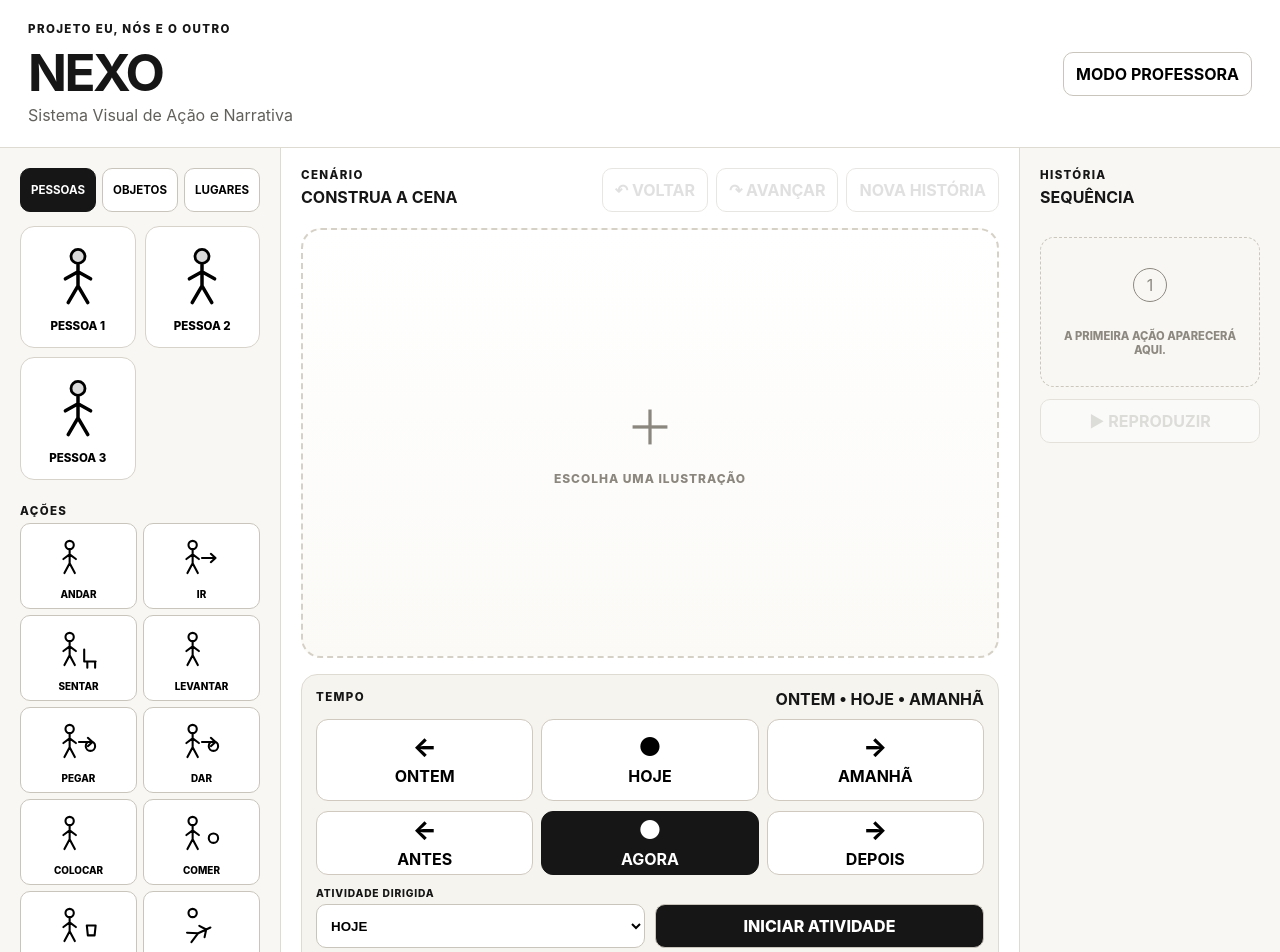
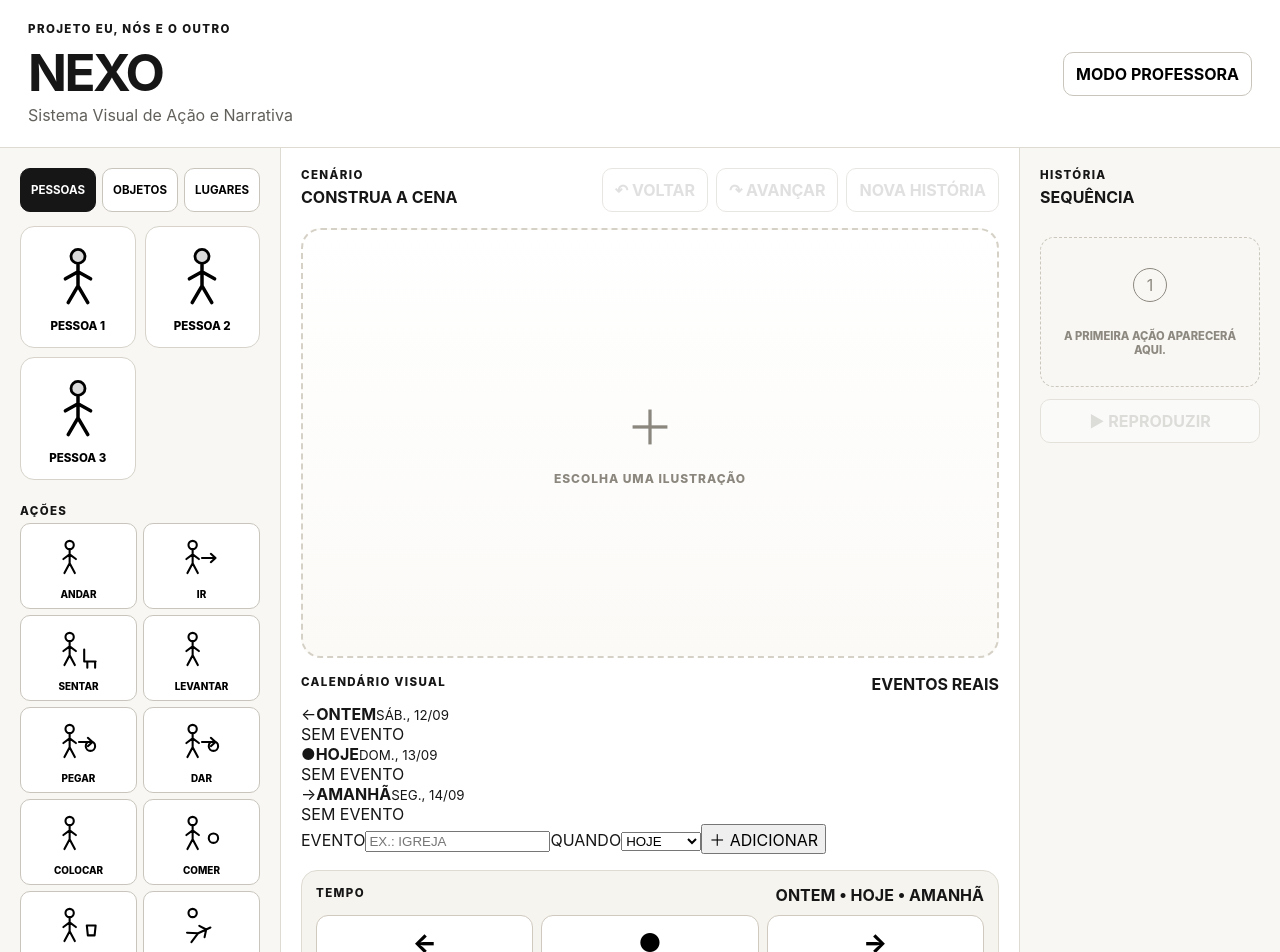
Before and after one commit to aeduardasantana/nexo, a React (Vite) app: page / in a window 1280 px wide. Shown: the top 952 px of the page. Built offline with nearby package versions, Linux system fonts and the light colour scheme.

Commit message:
feat: add concrete events visual calendar [edufertanapo]

```diff
--- a/src/App.tsx
+++ b/src/App.tsx
@@ -19,6 +19,7 @@ import type {
   SpatialRelation,
   SpatialTask,
   TemporalDay,
+  TemporalEvent,
 } from './types/domain';
 
 const categoryLabels: Record<AssetCategory, string> = {
@@ -80,6 +81,10 @@ export default function App() {
   const [spatialTaskActive, setSpatialTaskActive] = useState(false);
   const [temporalTaskActive, setTemporalTaskActive] = useState(false);
   const [expectedTemporalDay, setExpectedTemporalDay] = useState<TemporalDay>('today');
+  const [temporalEvents, setTemporalEvents] = useState<TemporalEvent[]>([]);
+  const [newTemporalEventLabel, setNewTemporalEventLabel] = useState('');
+  const [newTemporalEventDay, setNewTemporalEventDay] = useState<TemporalDay>('today');
+  const [temporalEventQuestionId, setTemporalEventQuestionId] = useState<string | null>(null);
   const sceneRef = useRef<HTMLDivElement | null>(null);
   const replayTimer = useRef<number | null>(null);
 
@@ -145,6 +150,53 @@ export default function App() {
     if (day === 'yesterday') return '←';
     if (day === 'tomorrow') return '→';
     return '●';
+  }
+
+  function addTemporalEvent() {
+    const label = newTemporalEventLabel.trim().toUpperCase();
+    if (!label) {
+      setFeedback('DIGITE O NOME DO EVENTO');
+      return;
+    }
+    const symbols: Record<TemporalDay, string> = {
+      yesterday: '←',
+      today: '●',
+      tomorrow: '→',
+    };
+    setTemporalEvents((events) => [...events, {
+      id: crypto.randomUUID(),
+      label,
+      day: newTemporalEventDay,
+      symbol: symbols[newTemporalEventDay],
+    }]);
+    setNewTemporalEventLabel('');
+    setFeedback(null);
+  }
+
+  function answerTemporalEvent(day: TemporalDay) {
+    if (!temporalEventQuestionId) return;
+    const event = temporalEvents.find((item) => item.id === temporalEventQuestionId);
+    if (!event) return;
+    const correct = event.day === day;
+    setFeedback(correct ? '✓ CORRETO' : '❌ ERRADO');
+    setMediationEvents((events) => [...events, {
+      id: crypto.randomUUID(),
+      type: correct ? 'correct' : 'error',
+      label: `EVENTO ${event.label} — ${temporalLabel(day)}`,
+      createdAt: new Date().toISOString(),
+    }]);
+    if (correct) setTemporalEventQuestionId(null);
+  }
+
+  function getCalendarDate(day: TemporalDay) {
+    const date = new Date();
+    if (day === 'yesterday') date.setDate(date.getDate() - 1);
+    if (day === 'tomorrow') date.setDate(date.getDate() + 1);
+    return new Intl.DateTimeFormat('pt-BR', {
+      weekday: 'short',
+      day: '2-digit',
+      month: '2-digit',
+    }).format(date).toUpperCase();
   }
 
   function validateTemporalTask(day: TemporalDay) {
@@ -386,6 +438,7 @@ export default function App() {
     setRelationReferenceId(null);
     setSpatialTaskActive(false);
     setTemporalTaskActive(false);
+    setTemporalEventQuestionId(null);
     setCompareMode('now');
   }
 
@@ -608,6 +661,75 @@ export default function App() {
               )}
             </div>
           )}
+
+          <section className="calendar-builder">
+            <div className="builder-title">
+              <p className="section-kicker">CALENDÁRIO VISUAL</p>
+              <strong>EVENTOS REAIS</strong>
+            </div>
+
+            <div className="calendar-columns">
+              {(['yesterday', 'today', 'tomorrow'] as TemporalDay[]).map((day) => (
+                <section className="calendar-day" key={day}>
+                  <header>
+                    <span>{temporalSymbol(day)}</span>
+                    <strong>{temporalLabel(day)}</strong>
+                    <small>{getCalendarDate(day)}</small>
+                  </header>
+                  <div className="calendar-events">
+                    {temporalEvents.filter((event) => event.day === day).map((event) => (
+                      <button
+                        type="button"
+                        className={temporalEventQuestionId === event.id ? 'calendar-event active' : 'calendar-event'}
+                        key={event.id}
+                        onClick={() => setTemporalEventQuestionId(event.id)}
+                      >
+                        <span>{event.symbol}</span>
+                        <strong>{event.label}</strong>
+                      </button>
+                    ))}
+                    {temporalEvents.every((event) => event.day !== day) && (
+                      <div className="calendar-empty">SEM EVENTO</div>
+                    )}
+                  </div>
+                </section>
+              ))}
+            </div>
+
+            <div className="calendar-create">
+              <label>
+                <span>EVENTO</span>
+                <input
+                  value={newTemporalEventLabel}
+                  onChange={(event) => setNewTemporalEventLabel(event.target.value)}
+                  placeholder="EX.: IGREJA"
+                />
+              </label>
+              <label>
+                <span>QUANDO</span>
+                <select value={newTemporalEventDay} onChange={(event) => setNewTemporalEventDay(event.target.value as TemporalDay)}>
+                  <option value="yesterday">ONTEM</option>
+                  <option value="today">HOJE</option>
+                  <option value="tomorrow">AMANHÃ</option>
+                </select>
+              </label>
+              <button type="button" onClick={addTemporalEvent}>＋ ADICIONAR</button>
+            </div>
+
+            {temporalEventQuestionId && (
+              <div className="calendar-question">
+                <strong>QUANDO É/FOI {temporalEvents.find((event) => event.id === temporalEventQuestionId)?.label}?</strong>
+                <div>
+                  {(['yesterday', 'today', 'tomorrow'] as TemporalDay[]).map((day) => (
+                    <button type="button" key={day} onClick={() => answerTemporalEvent(day)}>
+                      <span>{temporalSymbol(day)}</span>
+                      {temporalLabel(day)}
+                    </button>
+                  ))}
+                </div>
+              </div>
+            )}
+          </section>
 
           <section className="temporal-builder">
             <div className="builder-title">
```
